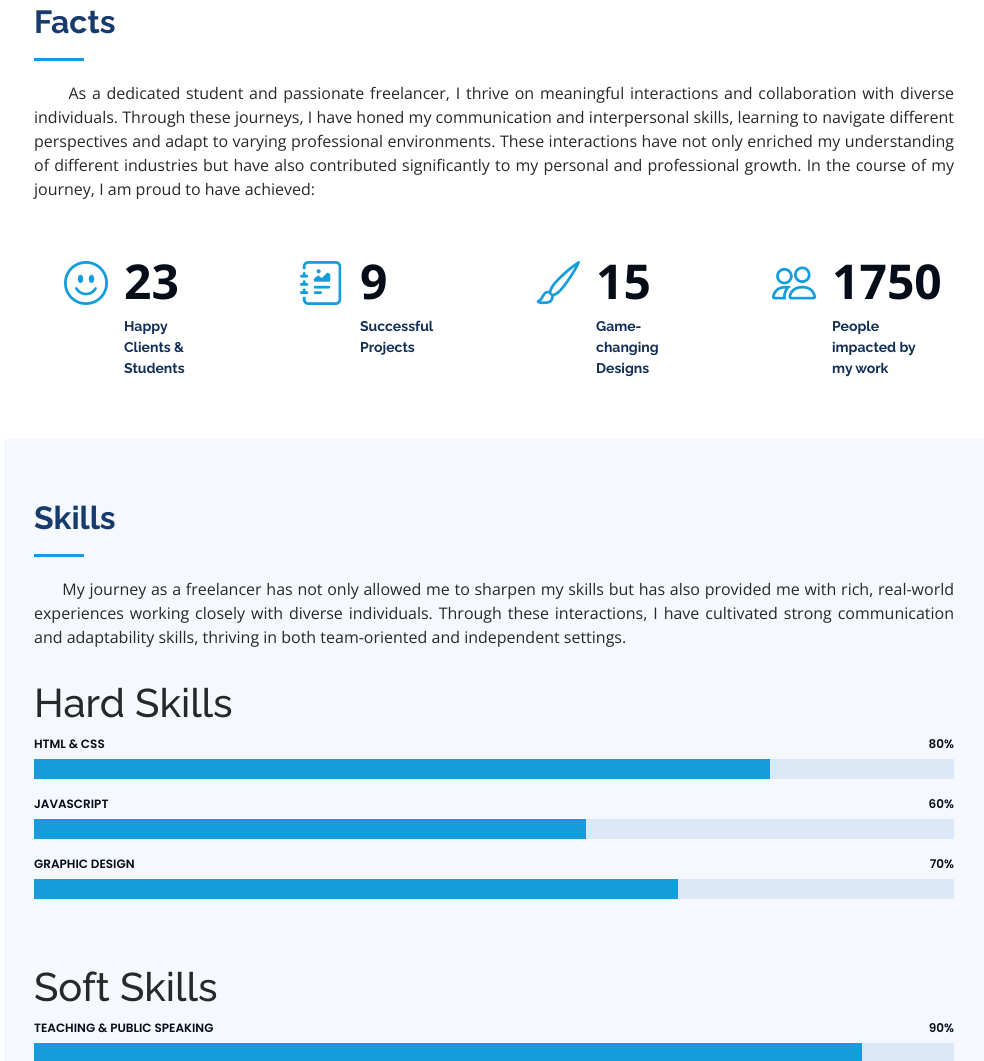
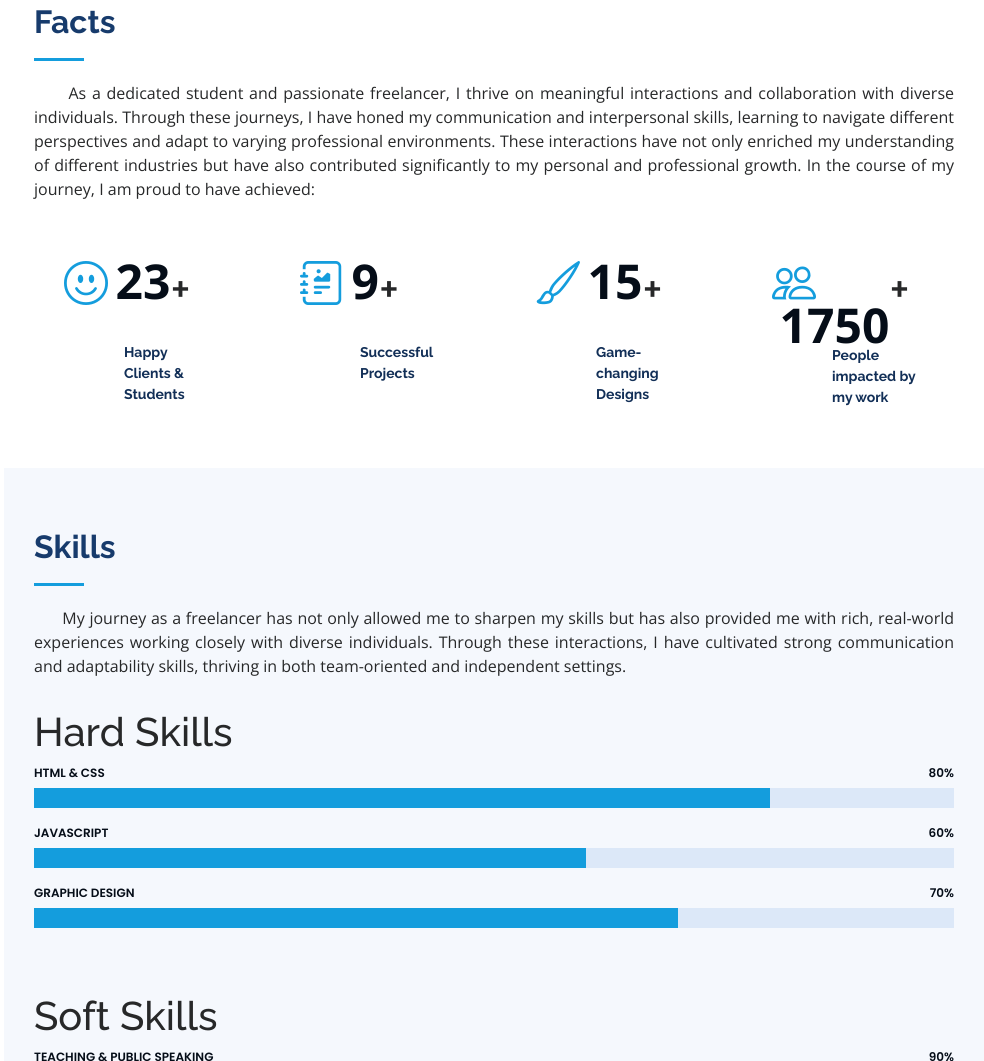
Before and after one commit to Kharizzz/CV, a plain HTML site: page index.html in a window 1280 px wide. Shown: the part 1481-2542 px from the top of the page, without its empty margins (296-1280 px from the left). Drawn offline with nearby package versions, Linux system fonts and the light colour scheme.

Commit message:
Update index.html

```diff
--- a/index.html
+++ b/index.html
@@ -145,7 +145,7 @@
           <div class="col-lg-3 col-md-6 d-md-flex align-items-md-stretch" data-aos="fade-up">
             <div class="count-box">
               <i class="bi bi-emoji-smile"></i>
-              <span data-purecounter-start="0" data-purecounter-end="23" data-purecounter-duration="1.5" class="purecounter"></span>
+              <span data-purecounter-start="0" data-purecounter-end="23" data-purecounter-duration="1.5" class="purecounter" style="float: left; margin-left: 5%;"></span><h4 style="font-size: 6vh;">+</h4>
               <p><b>Happy Clients & Students</b></p>
             </div>
           </div>
@@ -153,7 +153,7 @@
           <div class="col-lg-3 col-md-6 d-md-flex align-items-md-stretch" data-aos="fade-up" data-aos-delay="100">
             <div class="count-box">
               <i class="bi bi-journal-richtext"></i>
-              <span data-purecounter-start="0" data-purecounter-end="9" data-purecounter-duration="1.5" class="purecounter"></span>
+              <span data-purecounter-start="0" data-purecounter-end="9" data-purecounter-duration="1.5" class="purecounter" style="float: left; margin-left: 5%;"></span><h4 style="font-size: 6vh;">+</h4>
               <p><strong>Successful Projects</strong></p>
             </div>
           </div>
@@ -161,7 +161,7 @@
           <div class="col-lg-3 col-md-6 d-md-flex align-items-md-stretch" data-aos="fade-up" data-aos-delay="200">
             <div class="count-box">
               <i class="bi bi-brush"></i>
-              <span data-purecounter-start="0" data-purecounter-end="15" data-purecounter-duration="1.5" class="purecounter"></span>
+              <span data-purecounter-start="0" data-purecounter-end="15" data-purecounter-duration="1.5" class="purecounter" style="float: left; margin-left: 5%;"></span><h4 style="font-size: 6vh;">+</h4>
               <p><strong>Game-changing Designs</strong></p>
             </div>
           </div>
@@ -169,7 +169,7 @@
           <div class="col-lg-3 col-md-6 d-md-flex align-items-md-stretch" data-aos="fade-up" data-aos-delay="300">
             <div class="count-box">
               <i class="bi bi-people"></i>
-              <span data-purecounter-start="0" data-purecounter-end="1750" data-purecounter-duration="1" class="purecounter"></span>
+              <span data-purecounter-start="0" data-purecounter-end="1750" data-purecounter-duration="1" class="purecounter" style="float: left; margin-left: 5%;"></span><h4 style="font-size: 6vh;">+</h4>
               <p><strong>People impacted by my work</strong></p>
             </div>
           </div>
```
